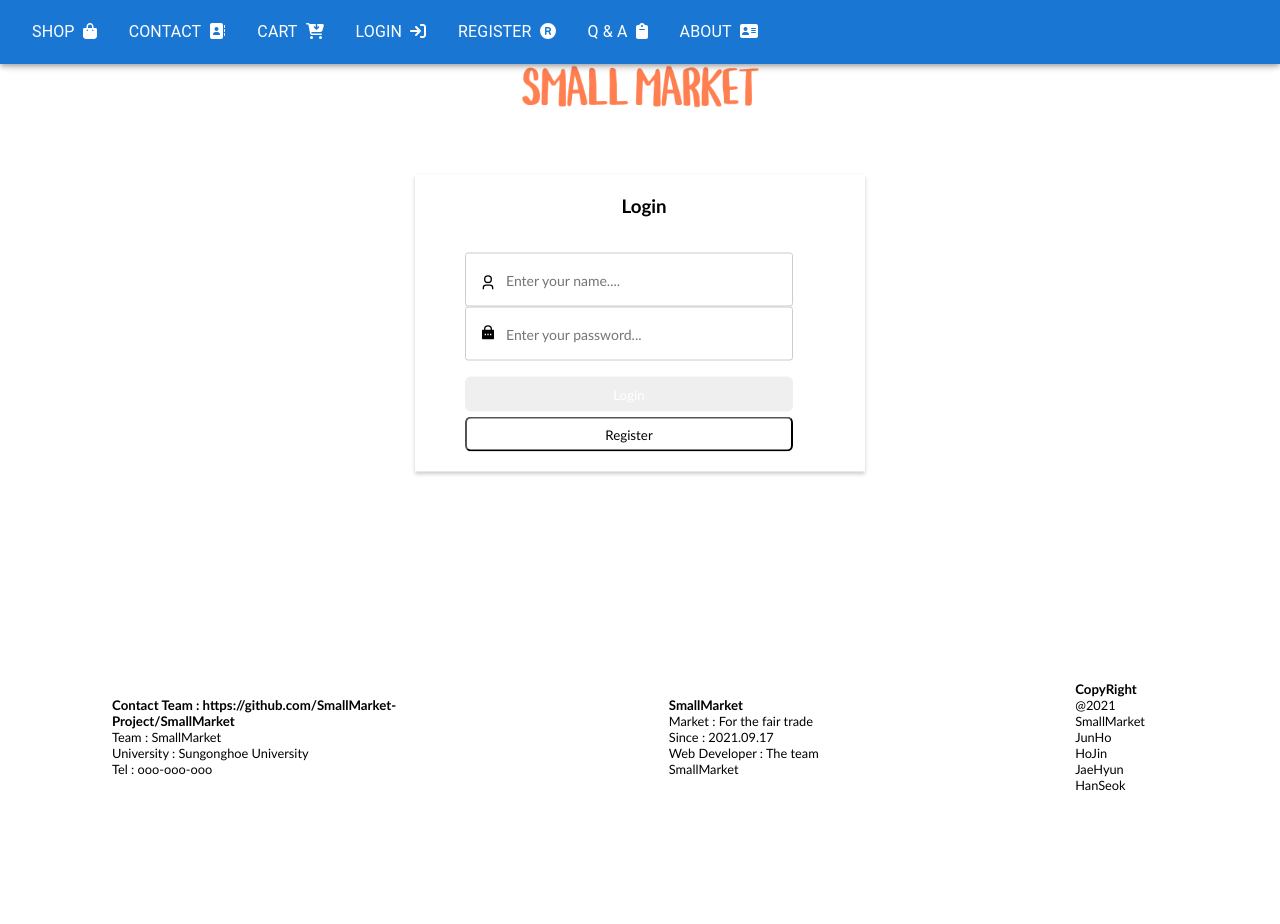
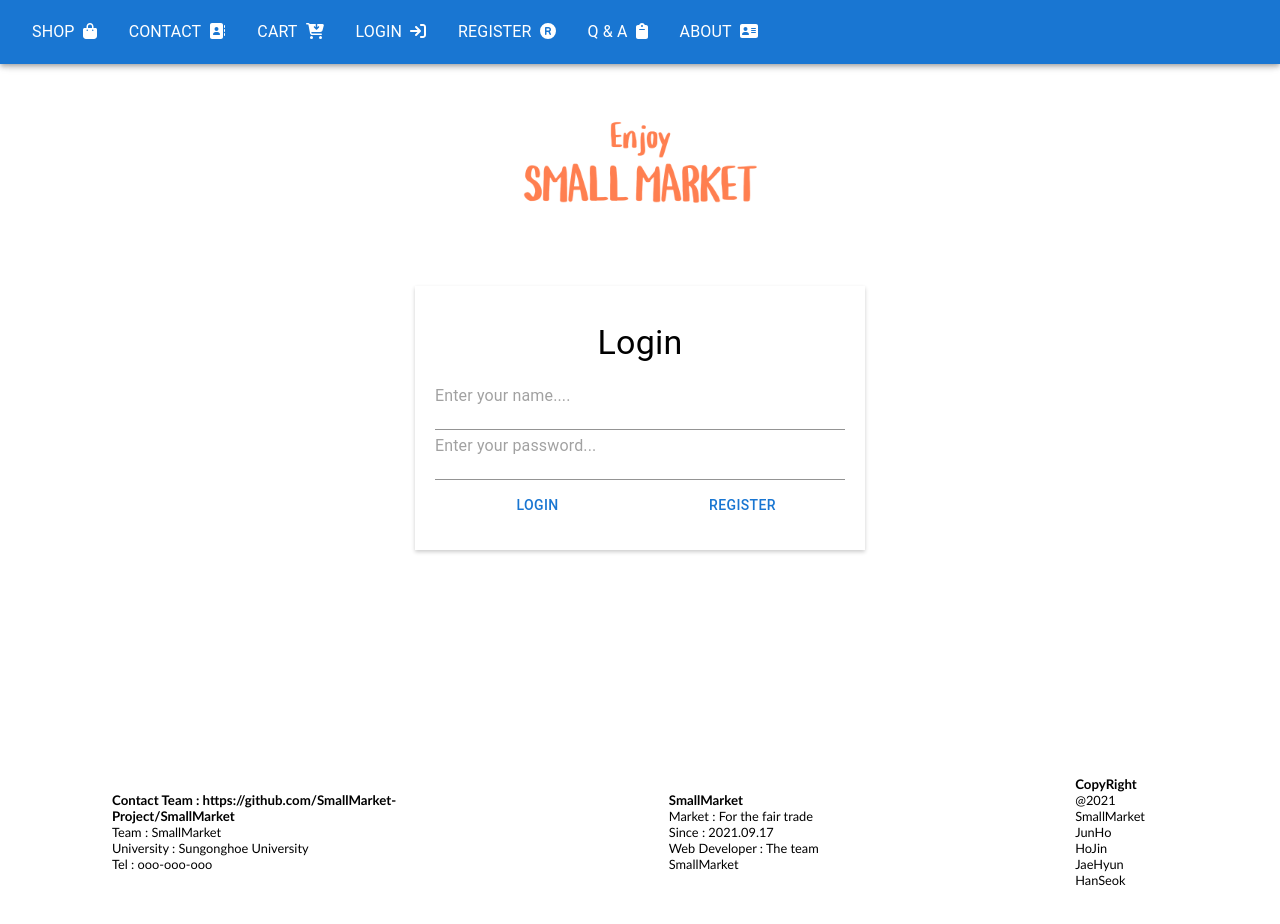
Before and after one commit to hovelopin/SmallMarket, a React (Create React App) app: page /login in a window 1280 px wide. Shown: the top 924 px of the page. Before the commit the page ends 841 px from the top, so only its background shows below. Built offline with nearby package versions, Linux system fonts and the light colour scheme; no server answers.

Commit message:
Refactor: login component fix

```diff
--- a/src/components/login/login.jsx
+++ b/src/components/login/login.jsx
@@ -1,13 +1,13 @@
-import React, { useState, useCallback } from "react"
+import { useState, useCallback } from "react"
 import { useDispatch } from "react-redux"
+import { Container, Box, Input, Button, Typography } from "@mui/material"
 import { loginRequest } from "../../redux/action/authAction"
-import styles from "./login.module.css"
-import { RiLockPasswordFill, RiUser3Line } from "react-icons/ri"
-import { Link, useHistory } from "react-router-dom"
+import { useHistory } from "react-router-dom"
 
 function Login() {
     const [username, setUsername] = useState("")
     const [password, setPassword] = useState("")
+
     const dispatch = useDispatch()
     const history = useHistory()
 
@@ -19,74 +19,100 @@ function Login() {
         setPassword(event.target.value)
     }, [])
 
-    const registerHandler = () => {
+    const onRegisterButtonClickHandler = () => {
         history.push("/register")
     }
 
     const onLoginButtonClickEventHandler = (event) => {
         event.preventDefault()
-        dispatch(loginRequest(username, password))
-            .then((data) => {
-                if (data.token) {
-                    if (
-                        window.confirm(
-                            "Login Success ! Do you want to go our web sites ?"
-                        )
-                    ) {
-                        window.location.replace("/")
-                    } else {
-                        history.push("/main")
-                    }
-                }
-            })
-            .catch(() => alert("Login failed..."))
+        console.log(dispatch(loginRequest(username, password)))
     }
 
     return (
-        <React.Fragment>
-            <Link to="/main">
-                <div className={styles.login_logo}>
-                    <img
-                        className={styles.logo_text}
-                        src="/img/reg_smallmarket.png"
-                        alt="logoText"
-                    ></img>
-                </div>
-            </Link>
-            <form className={styles.loginWrap}>
-                <div className={styles.loginIndex}>
-                    <h3> Login </h3>
-                    <input
+        <Container>
+            <Box sx={boxStyle}>
+                <img
+                    style={imgStyle}
+                    src="/img/reg_smallmarket.png"
+                    alt="logoText"
+                ></img>
+            </Box>
+            <Box sx={formStyle}>
+                <Box sx={loginStyle}>
+                    <Typography sx={textStyle} variant="h4" align="center">
+                        Login
+                    </Typography>
+                    <Input
                         type="text"
-                        className={styles.idInput}
+                        sx={inputStyle}
                         placeholder="Enter your name...."
                         onChange={userNameChangeHandler}
-                    ></input>
-                    <i className={styles.id_icons}>
-                        <RiUser3Line />
-                    </i>
-                    <input
+                    ></Input>
+                    <Input
                         type="password"
-                        className={styles.pwInput}
+                        sx={inputStyle}
                         placeholder="Enter your password..."
                         onChange={passwordChangeHandler}
-                    ></input>
-                    <i className={styles.pw_icons}>
-                        <RiLockPasswordFill />
-                    </i>
-                    <button
-                        className={styles.btLogin}
+                    ></Input>
+                    <Button
+                        sx={buttonStyle}
                         onClick={onLoginButtonClickEventHandler}
                     >
                         Login
-                    </button>
-                    <button className={styles.btReg} onClick={registerHandler}>
+                    </Button>
+                    <Button
+                        sx={buttonStyle}
+                        onClick={onRegisterButtonClickHandler}
+                    >
                         Register
-                    </button>
-                </div>
-            </form>
-        </React.Fragment>
+                    </Button>
+                </Box>
+            </Box>
+        </Container>
     )
 }
 
+const boxStyle = {
+    width: "100%",
+    position: "relative",
+    textAlign: "center",
+    mt: 15,
+}
+
+const imgStyle = {
+    width: "240px",
+}
+
+const formStyle = {
+    width: "100%",
+    height: "500px",
+    position: "relative",
+}
+
+const textStyle = {
+    m: 2,
+}
+
+const loginStyle = {
+    width: "450px",
+    position: "absolute",
+    top: "40%",
+    left: "50%",
+    background: "white",
+    boxShadow: "0 2px 4px 0 rgba(0, 0, 0, 0.2)",
+    padding: "20px 20px 20px 20px",
+    transform: "translate(-50%, -50%)",
+}
+
+const inputStyle = {
+    display: "block",
+    height: 50,
+    width: "100%",
+}
+
+const buttonStyle = {
+    width: "50%",
+    height: 50,
+}
+
 export default Login
```
